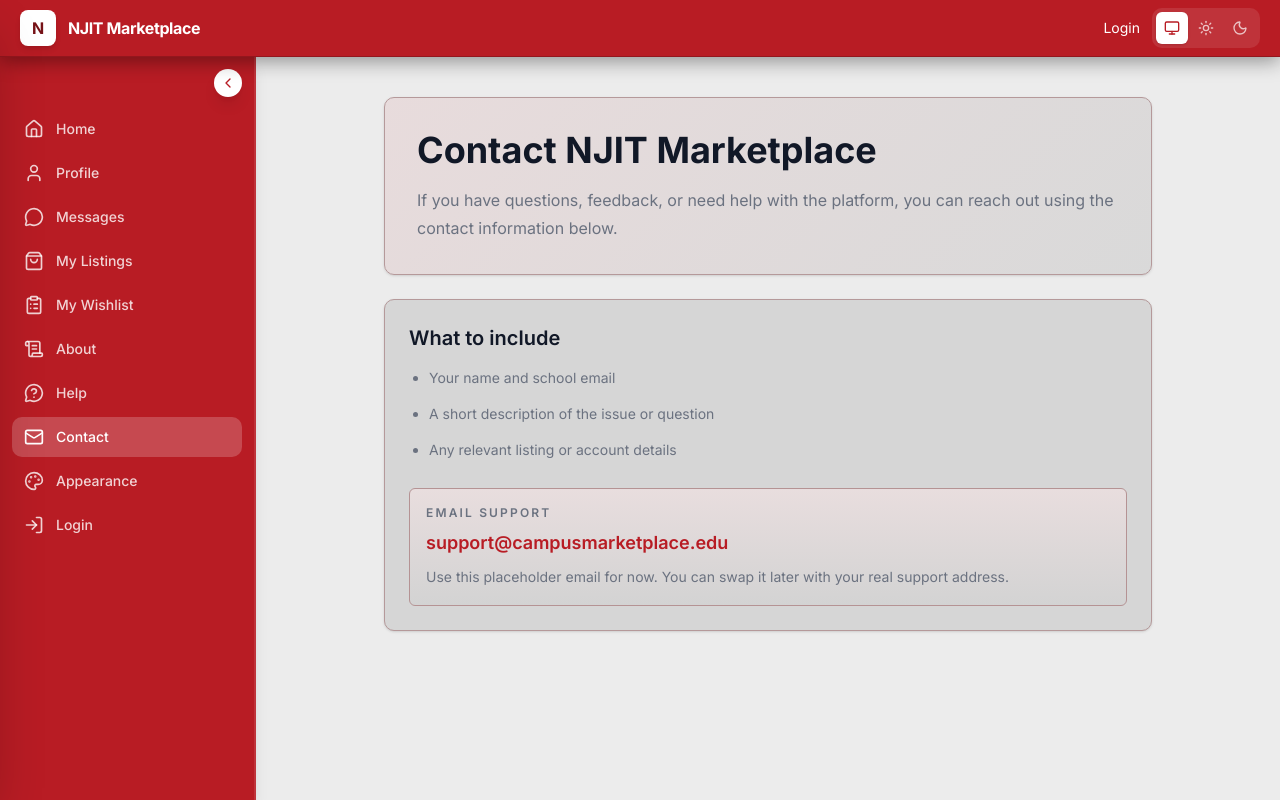
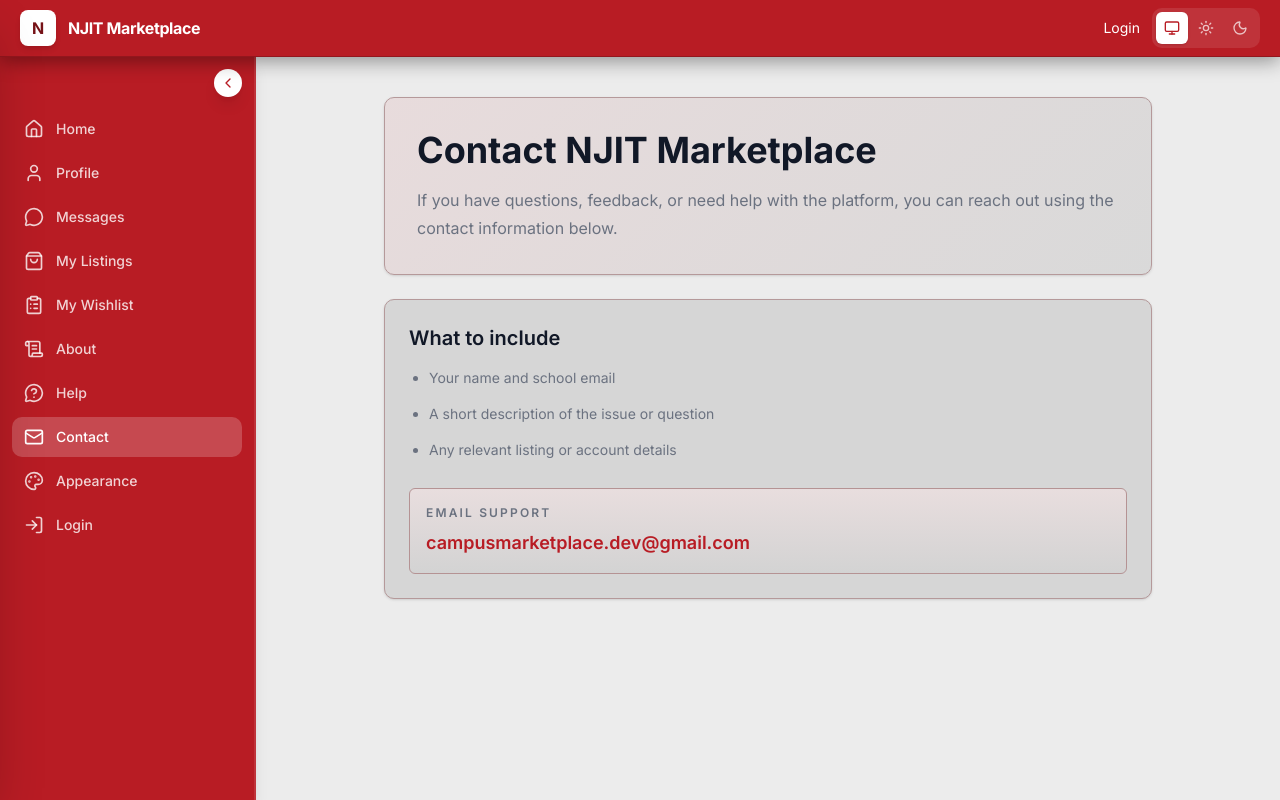
Before and after one commit to campus-marketplace-app/campus-marketplace, a React (Vite) app in the folder apps/web/: page /contact in a window 1280 px wide. Built offline with nearby package versions, Linux system fonts and the light colour scheme.

Commit message:
email in place

```diff
--- a/apps/web/src/pages/contact.tsx
+++ b/apps/web/src/pages/contact.tsx
@@ -50,11 +50,8 @@ export default function Contact() {
 							href="mailto:support@campusmarketplace.edu"
 							className="mt-2 inline-block text-lg font-semibold text-[var(--color-primary)] transition hover:opacity-80"
 						>
-							support@campusmarketplace.edu
+							campusmarketplace.dev@gmail.com
 						</a>
-						<p className="mt-2 text-sm leading-6 text-[var(--color-text-muted)]">
-							Use this placeholder email for now. You can swap it later with your real support address.
-						</p>
 					</div>
 				</div>
 			</div>
```
